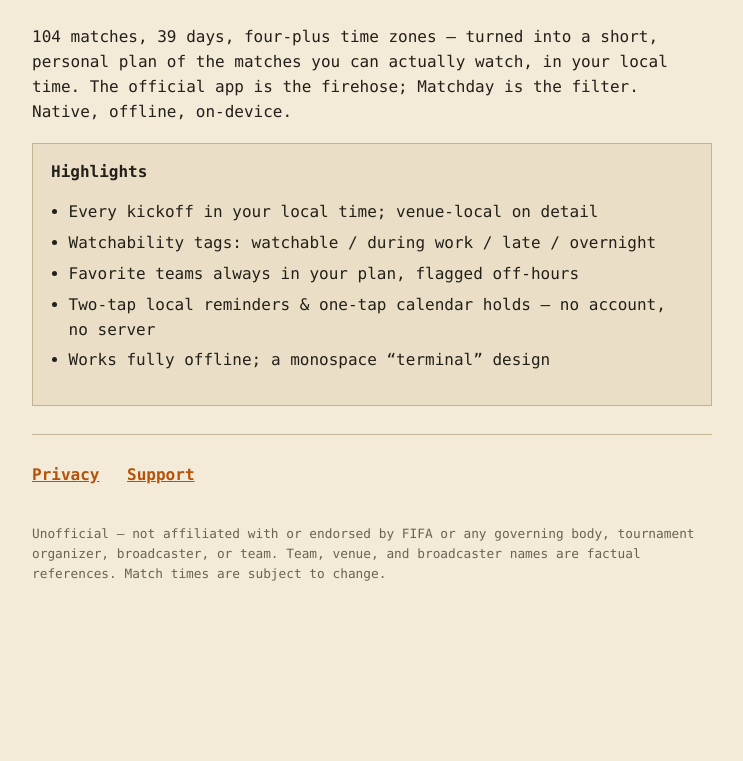
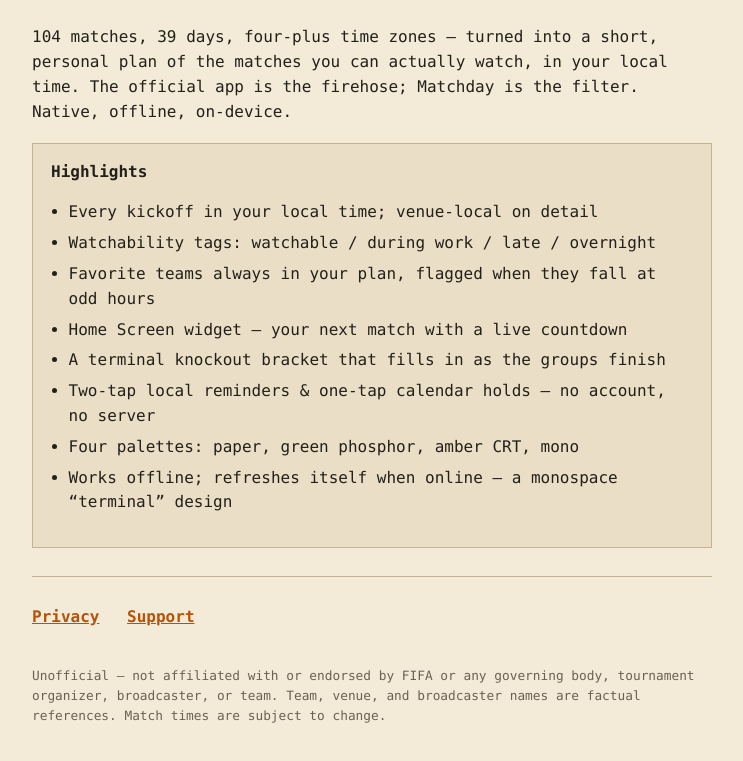
Before and after one commit to juergen-kc/matchday-site, a plain HTML site: page index.html in a window 1280 px wide. Shown: the part 127-888 px from the top of the page, without its empty margins (268-1011 px from the left). Before the commit the page ends 800 px from the top, so only its background shows below. Drawn offline with Linux system fonts and the light colour scheme.

Commit message:
Refresh Highlights: widget, knockout bracket, themes, self-updating schedule

```diff
--- a/index.html
+++ b/index.html
@@ -38,9 +38,12 @@
     <ul>
       <li>Every kickoff in your local time; venue-local on detail</li>
       <li>Watchability tags: watchable / during work / late / overnight</li>
-      <li>Favorite teams always in your plan, flagged off-hours</li>
+      <li>Favorite teams always in your plan, flagged when they fall at odd hours</li>
+      <li>Home Screen widget — your next match with a live countdown</li>
+      <li>A terminal knockout bracket that fills in as the groups finish</li>
       <li>Two-tap local reminders &amp; one-tap calendar holds — no account, no server</li>
-      <li>Works fully offline; a monospace “terminal” design</li>
+      <li>Four palettes: paper, green phosphor, amber CRT, mono</li>
+      <li>Works offline; refreshes itself when online — a monospace “terminal” design</li>
     </ul>
   </div>
 
```
